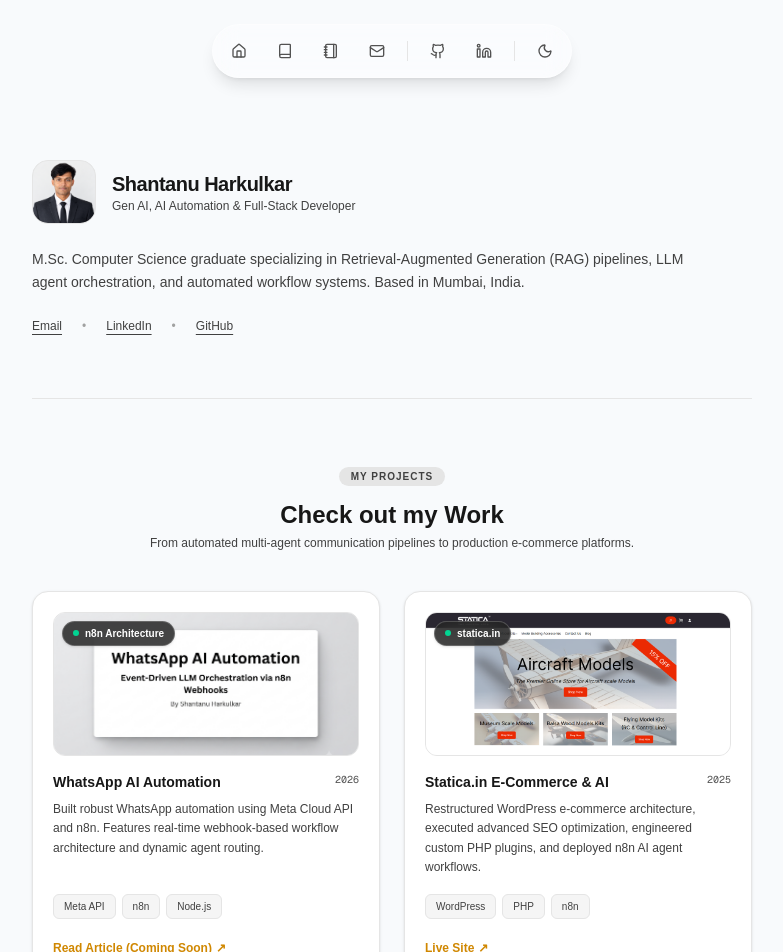
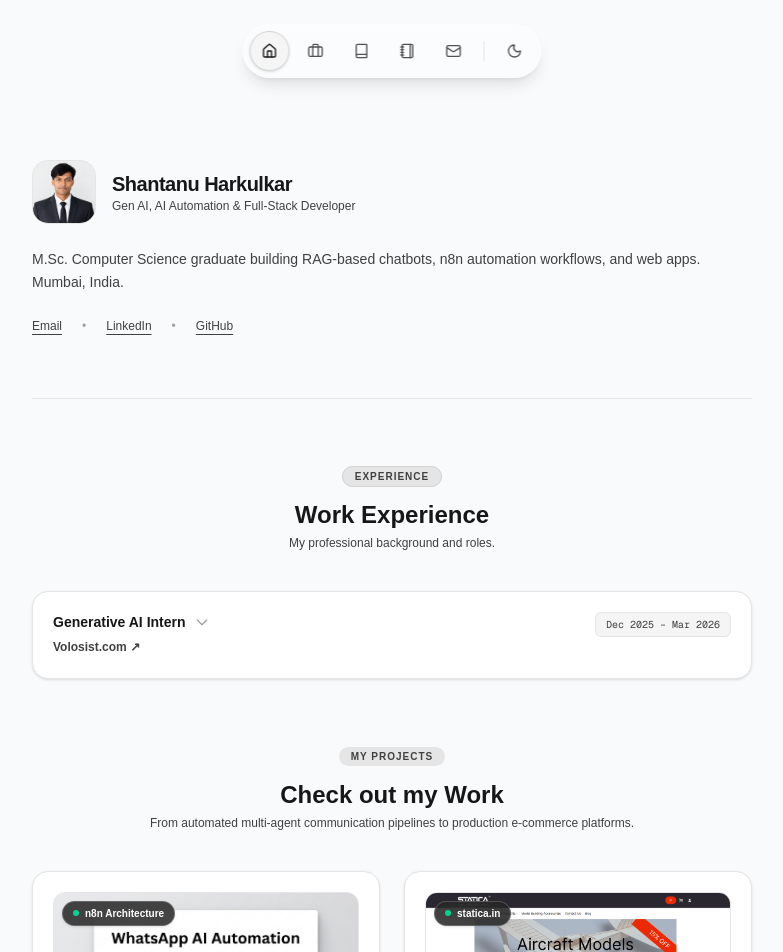
Before and after one commit to shantanuuh/portfolio, a Next.js app: page / in a window 1280 px wide. Shown: the top 952 px of the page, without its empty margins (248-1031 px from the left). Built offline with nearby package versions, Linux system fonts and the light colour scheme.

Commit message:
Update portfolio: new bio, navigation, theme

```diff
--- a/src/app/page.tsx
+++ b/src/app/page.tsx
@@ -6,6 +6,7 @@
 
 export default function Home() {
     const [isPhotoOpen, setIsPhotoOpen] = useState(false);
+    const [isExpExpanded, setIsExpExpanded] = useState(false);
 
     return (
         <main className="max-w-3xl mx-auto px-4 sm:px-6 pb-8 pt-32 sm:pt-40 md:pb-16">
@@ -16,7 +17,7 @@
                     {/* Interactive Zoomable Profile Badge Container */}
                     <button
                         onClick={() => setIsPhotoOpen(true)}
-                        className="group relative w-16 h-16 rounded-2xl bg-neutral-200 dark:bg-neutral-800 border border-neutral-200 dark:border-neutral-700 overflow-hidden flex items-center justify-center shadow-inner shrink-0 cursor-pointer focus:outline-none focus:ring-2 focus:ring-amber-500/50 transition-all duration-300 hover:scale-105 active:scale-95"
+                        className="group relative w-16 h-16 rounded-2xl bg-neutral-200 dark:bg-neutral-800 border border-neutral-200 dark:border-neutral-700 overflow-hidden flex items-center justify-center shadow-inner shrink-0 cursor-pointer focus:outline-none focus:ring-2 focus:ring-neutral-500/50 transition-all duration-300 hover:scale-105 active:scale-95"
                         title="Click to expand profile photo"
                     >
                         <img
@@ -63,7 +64,7 @@
                 )}
 
                 <p className="text-xs sm:text-sm text-neutral-700 dark:text-neutral-300 leading-relaxed max-w-2xl">
-                    M.Sc. Computer Science graduate specializing in Retrieval-Augmented Generation (RAG) pipelines, LLM agent orchestration, and automated workflow systems. Based in Mumbai, India.
+                    M.Sc. Computer Science graduate building RAG-based chatbots, n8n automation workflows, and web apps. Mumbai, India.
                 </p>
 
                 {/* Contact Badges with Hover Image Previews */}
@@ -117,6 +118,104 @@
 
             <hr className="border-neutral-200 dark:border-neutral-800 mb-16" />
 
+            {/* Experience Section */}
+            <section id="experience" className="mb-16 scroll-mt-32">
+                <div className="text-center mb-10">
+                    <span className="text-[10px] uppercase tracking-widest bg-neutral-200 dark:bg-neutral-800 text-neutral-700 dark:text-neutral-300 px-3 py-1 rounded-full font-semibold border border-neutral-300 dark:border-neutral-700">
+                        Experience
+                    </span>
+                    <h2 className="text-xl sm:text-2xl font-bold text-neutral-900 dark:text-white mt-3">
+                        Work Experience
+                    </h2>
+                    <p className="text-xs text-neutral-700 dark:text-neutral-400 mt-1">
+                        My professional background and roles.
+                    </p>
+                </div>
+
+                {/* Single Outer Border Card Container */}
+                <div
+                    onClick={() => setIsExpExpanded(!isExpExpanded)}
+                    className="group p-5 rounded-2xl bg-white dark:bg-[#121214] border border-neutral-200 dark:border-neutral-800 shadow-sm hover:border-neutral-300 dark:hover:border-neutral-700 cursor-pointer transition-all duration-300 select-none"
+                >
+                    {/* Header Row */}
+                    <div className="flex items-start justify-between gap-3">
+                        <div className="flex-1">
+                            <div className="flex items-center gap-2">
+                                <h3 className="text-sm font-bold text-neutral-900 dark:text-white group-hover:text-neutral-600 dark:group-hover:text-neutral-300 transition-colors">
+                                    Generative AI Intern
+                                </h3>
+                                <svg
+                                    className={`w-4 h-4 text-neutral-400 transition-transform duration-300 ease-in-out ${isExpExpanded
+                                        ? "rotate-180 text-neutral-700 dark:text-neutral-200"
+                                        : ""
+                                        }`}
+                                    fill="none"
+                                    viewBox="0 0 24 24"
+                                    stroke="currentColor"
+                                >
+                                    <path
+                                        strokeLinecap="round"
+                                        strokeLinejoin="round"
+                                        strokeWidth={2}
+                                        d="M19 9l-7 7-7-7"
+                                    />
+                                </svg>
+                            </div>
+
+                            {/* Clickable Volosist.com Link */}
+                            <div className="mt-0.5">
+                                <a
+                                    href="https://volosist.com"
+                                    target="_blank"
+                                    rel="noreferrer"
+                                    onClick={(e) => e.stopPropagation()}
+                                    className="text-xs font-semibold text-neutral-700 dark:text-neutral-300 hover:text-neutral-900 dark:hover:text-white hover:underline inline-flex items-center gap-0.5 transition-colors"
+                                >
+                                    Volosist.com ↗
+                                </a>
+                            </div>
+                        </div>
+
+                        <span className="font-mono text-[10px] text-neutral-700 dark:text-neutral-300 bg-neutral-100 dark:bg-neutral-900 px-2.5 py-1 rounded-md border border-neutral-200 dark:border-neutral-800 shrink-0">
+                            Dec 2025 – Mar 2026
+                        </span>
+                    </div>
+
+                    {/* Expandable Content Container */}
+                    <div
+                        className={`grid transition-all duration-500 ease-in-out overflow-hidden ${isExpExpanded
+                            ? "grid-rows-[1fr] opacity-100 mt-4 pt-4 border-t border-neutral-200 dark:border-neutral-800"
+                            : "grid-rows-[0fr] opacity-0 group-hover:grid-rows-[1fr] group-hover:opacity-100 group-hover:mt-4 group-hover:pt-4 group-hover:border-t group-hover:border-neutral-200 dark:group-hover:border-neutral-800"
+                            }`}
+                    >
+                        <div className="overflow-hidden">
+                            <ul className="text-xs text-neutral-700 dark:text-neutral-400 space-y-2.5 list-disc list-outside ml-3.5 marker:text-neutral-400 dark:marker:text-neutral-500 leading-relaxed">
+                                <li>
+                                    Architected end-to-end WhatsApp automation workflows using Meta
+                                    Cloud API and n8n webhooks.
+                                </li>
+                                <li>
+                                    Developed statica.in, an e-commerce platform featuring a custom-built
+                                    PHP chatbot plugin.
+                                </li>
+                                <li>
+                                    Engineered Retrieval-Augmented Generation (RAG) AI agents for
+                                    intelligent customer support.
+                                </li>
+                                <li>
+                                    Configured secure SMTP email automation systems for dynamic newsletter
+                                    and campaign workflows.
+                                </li>
+                                <li>
+                                    Implemented on-page and off-page SEO strategies, significantly
+                                    improving search visibility.
+                                </li>
+                            </ul>
+                        </div>
+                    </div>
+                </div>
+            </section>
+
             {/* Projects Section */}
             <section id="projects" className="mb-16 scroll-mt-32">
                 <div className="text-center mb-10">
@@ -154,7 +253,7 @@
                                 <span className="text-[10px] bg-neutral-100 dark:bg-neutral-900 text-neutral-700 dark:text-neutral-400 px-2.5 py-1 rounded-md border border-neutral-200 dark:border-neutral-800">n8n</span>
                                 <span className="text-[10px] bg-neutral-100 dark:bg-neutral-900 text-neutral-700 dark:text-neutral-400 px-2.5 py-1 rounded-md border border-neutral-200 dark:border-neutral-800">Node.js</span>
                             </div>
-                            <Link href="/blogs" className="text-xs font-semibold text-yellow-600 dark:text-[#FFF176] hover:underline inline-flex items-center gap-1">
+                            <Link href="/blogs" className="text-xs font-semibold text-neutral-700 dark:text-neutral-300 hover:text-neutral-900 dark:hover:text-white hover:underline inline-flex items-center gap-1 transition-colors">
                                 <span>Read Article (Coming Soon)</span> ↗
                             </Link>
                         </div>
@@ -188,7 +287,7 @@
                                 <span className="text-[10px] bg-neutral-100 dark:bg-neutral-900 text-neutral-700 dark:text-neutral-400 px-2.5 py-1 rounded-md border border-neutral-200 dark:border-neutral-800">PHP</span>
                                 <span className="text-[10px] bg-neutral-100 dark:bg-neutral-900 text-neutral-700 dark:text-neutral-400 px-2.5 py-1 rounded-md border border-neutral-200 dark:border-neutral-800">n8n</span>
                             </div>
-                            <a href="https://statica.in" target="_blank" className="text-xs font-semibold text-yellow-600 dark:text-[#FFF176] hover:underline inline-flex items-center gap-1" rel="noreferrer">
+                            <a href="https://statica.in" target="_blank" className="text-xs font-semibold text-neutral-700 dark:text-neutral-300 hover:text-neutral-900 dark:hover:text-white hover:underline inline-flex items-center gap-1 transition-colors" rel="noreferrer">
                                 <span>Live Site</span> ↗
                             </a>
                         </div>
@@ -196,7 +295,7 @@
                 </div>
             </section>
 
-            {/* Technical Skills Section (With Clean Steel Shine Inner Glows) */}
+            {/* Technical Skills Section */}
             <section id="skills" className="mb-16 scroll-mt-32">
                 <div className="text-center mb-10">
                     <span className="text-[10px] uppercase tracking-widest bg-neutral-200 dark:bg-neutral-800 text-neutral-700 dark:text-neutral-300 px-3 py-1 rounded-full font-semibold">Skills</span>
@@ -207,7 +306,7 @@
                 {/* Outer wrapper card */}
                 <div className="p-4 sm:p-5 rounded-2xl bg-white dark:bg-[#121214] border border-neutral-200 dark:border-neutral-800 shadow-sm space-y-4">
 
-                    {/* Inner Category 1 with Steel Shine */}
+                    {/* Inner Category 1 */}
                     <div className="steel-shine-inner-glow">
                         <div className="steel-shine-content p-4">
                             <h3 className="text-[11px] font-bold uppercase tracking-wider text-neutral-500 dark:text-neutral-500 mb-3">AI Systems & Automation</h3>
@@ -221,7 +320,7 @@
                         </div>
                     </div>
 
-                    {/* Inner Category 2 with Steel Shine */}
+                    {/* Inner Category 2 */}
                     <div className="steel-shine-inner-glow">
                         <div className="steel-shine-content p-4">
                             <h3 className="text-[11px] font-bold uppercase tracking-wider text-neutral-500 dark:text-neutral-500 mb-3">Languages & Core Frameworks</h3>
@@ -235,7 +334,7 @@
                         </div>
                     </div>
 
-                    {/* Inner Category 3 with Steel Shine */}
+                    {/* Inner Category 3 */}
                     <div className="steel-shine-inner-glow">
                         <div className="steel-shine-content p-4">
                             <h3 className="text-[11px] font-bold uppercase tracking-wider text-neutral-500 dark:text-neutral-500 mb-3">Vector Stores & Data</h3>
@@ -250,7 +349,7 @@
                 </div>
             </section>
 
-            {/* Academic Background Section (With Clean Steel Shine Inner Glows) */}
+            {/* Academic Background Section */}
             <section id="education" className="mb-16 scroll-mt-32">
                 <div className="text-center mb-10">
                     <span className="text-[10px] uppercase tracking-widest bg-neutral-200 dark:bg-neutral-800 text-neutral-700 dark:text-neutral-300 px-3 py-1 rounded-full font-semibold">Education</span>
@@ -261,7 +360,7 @@
                 {/* Outer wrapper card */}
                 <div className="p-4 sm:p-5 rounded-2xl bg-white dark:bg-[#121214] border border-neutral-200 dark:border-neutral-800 shadow-sm space-y-4">
 
-                    {/* Inner Degree 1 with Steel Shine */}
+                    {/* Inner Degree 1 */}
                     <div className="steel-shine-inner-glow">
                         <div className="steel-shine-content p-4 flex flex-col sm:flex-row justify-between sm:items-center gap-2">
                             <div>
@@ -272,7 +371,7 @@
                         </div>
                     </div>
 
-                    {/* Inner Degree 2 with Steel Shine */}
+                    {/* Inner Degree 2 */}
                     <div className="steel-shine-inner-glow">
                         <div className="steel-shine-content p-4 flex flex-col sm:flex-row justify-between sm:items-center gap-2">
                             <div>
@@ -288,11 +387,8 @@
 
             {/* Contact Section */}
             <section id="contact" className="mb-16 scroll-mt-32">
-                {/* Single Steel Shine Card spanning full section width */}
                 <div className="steel-shine-inner-glow">
                     <div className="steel-shine-content p-8 sm:p-10 text-center">
-
-                        {/* Heading & Subtitle inside card */}
                         <h2 className="text-xl sm:text-2xl font-bold text-neutral-900 dark:text-white mb-2">
                             Get in Touch
                         </h2>
@@ -300,34 +396,18 @@
                             Open to opportunities, collaborations, and conversations.
                         </p>
 
-                        {/* Body text with links */}
                         <p className="text-xs sm:text-sm text-neutral-700 dark:text-neutral-300 max-w-lg mx-auto leading-relaxed border-t border-neutral-100 dark:border-neutral-800/80 pt-6">
                             Feel free to reach out — drop me an email at{" "}
                             <a
                                 href="mailto:shantanuharkulkar125@gmail.com"
-                                className="text-yellow-600 dark:text-[#FFF176] font-medium underline underline-offset-4 hover:opacity-80 transition-opacity"
+                                className="text-neutral-900 dark:text-white font-medium underline underline-offset-4 hover:opacity-80 transition-opacity"
                             >
                                 shantanuharkulkar125@gmail.com
                             </a>
-                            {" "}or connect on{" "}
-                            <a
-                                href="https://www.linkedin.com/in/shantanu-harkulkar-563b38269/"
-                                target="_blank"
-                                rel="noreferrer"
-                                className="text-yellow-600 dark:text-[#FFF176] font-medium underline underline-offset-4 hover:opacity-80 transition-opacity"
-                            >
-                                LinkedIn
-                            </a>.
                         </p>
                     </div>
                 </div>
             </section>
-
-            {/* Footer */}
-            <footer className="pt-8 border-t border-neutral-200 dark:border-neutral-800 text-center text-xs text-neutral-600 dark:text-neutral-400">
-                © 2026 Shantanu Harkulkar.
-            </footer>
-
         </main>
     );
 }
--- a/src/components/Navigation.tsx
+++ b/src/components/Navigation.tsx
@@ -2,41 +2,87 @@
 
 import { useTheme } from "next-themes";
 import { useEffect, useState } from "react";
-import { Home, Book, Notebook, Mail, Sun, Moon } from "lucide-react";
+import { usePathname } from "next/navigation";
+import { Home, Book, Notebook, Briefcase, Mail, Sun, Moon } from "lucide-react";
 import Link from "next/link";
-
-function Github(props: any) {
-  return (
-    <svg xmlns="http://www.w3.org/2000/svg" width="24" height="24" viewBox="0 0 24 24" fill="none" stroke="currentColor" strokeWidth="2" strokeLinecap="round" strokeLinejoin="round" {...props}><path d="M15 22v-4a4.8 4.8 0 0 0-1-3.5c3 0 6-2 6-5.5.08-1.25-.27-2.48-1-3.5.28-1.15.28-2.35 0-3.5 0 0-1 0-3 1.5-2.64-.5-5.36-.5-8 0C6 2 5 2 5 2c-.3 1.15-.3 2.35 0 3.5A5.403 5.403 0 0 0 4 9c0 3.5 3 5.5 6 5.5-.39.49-.68 1.05-.85 1.65-.17.6-.22 1.23-.15 1.85v4"/><path d="M9 18c-4.51 2-5-2-7-2"/></svg>
-  );
-}
-
-function Linkedin(props: any) {
-  return (
-    <svg xmlns="http://www.w3.org/2000/svg" width="24" height="24" viewBox="0 0 24 24" fill="none" stroke="currentColor" strokeWidth="2" strokeLinecap="round" strokeLinejoin="round" {...props}><path d="M16 8a6 6 0 0 1 6 6v7h-4v-7a2 2 0 0 0-2-2 2 2 0 0 0-2 2v7h-4v-7a6 6 0 0 1 6-6z"/><rect width="4" height="12" x="2" y="9"/><circle cx="4" cy="4" r="2"/></svg>
-  );
-}
 
 export default function Navigation() {
   const { theme, setTheme, systemTheme } = useTheme();
   const [mounted, setMounted] = useState(false);
+  const [activeSection, setActiveSection] = useState<string>("");
+  const pathname = usePathname();
+  const isHomePage = pathname === "/";
 
   useEffect(() => {
     setMounted(true);
   }, []);
 
+  // Precise scroll-position detection to prevent skipping small sections
+  useEffect(() => {
+    if (!isHomePage) {
+      setActiveSection("");
+      return;
+    }
+
+    const sectionIds = ["projects", "experience", "contact"];
+
+    const handleScroll = () => {
+      const scrollPosition = window.scrollY + window.innerHeight / 2.5;
+
+      // When near top of the page, default to Home
+      if (window.scrollY < 180) {
+        setActiveSection("");
+        return;
+      }
+
+      // Check if user is scrolled near the bottom of the page (activates Contact)
+      if (
+        window.innerHeight + window.scrollY >=
+        document.documentElement.scrollHeight - 50
+      ) {
+        setActiveSection("contact");
+        return;
+      }
+
+      // Find the current section under the focus line
+      let current = "";
+      for (const id of sectionIds) {
+        const element = document.getElementById(id);
+        if (element) {
+          const top = element.offsetTop;
+          const height = element.offsetHeight;
+          if (scrollPosition >= top && scrollPosition < top + height) {
+            current = id;
+            break;
+          }
+        }
+      }
+
+      setActiveSection(current);
+    };
+
+    // Initial check on load
+    handleScroll();
+
+    window.addEventListener("scroll", handleScroll, { passive: true });
+    return () => window.removeEventListener("scroll", handleScroll);
+  }, [isHomePage]);
+
   const currentTheme = theme === "system" ? systemTheme : theme;
+
+  const getHref = (href: string) => {
+    if (href.startsWith("#")) {
+      return isHomePage ? href : `/${href}`;
+    }
+    return href;
+  };
 
   const navItems = [
     { icon: Home, label: "Home", href: "/" },
+    { icon: Briefcase, label: "Experience", href: "#experience" },
     { icon: Book, label: "Projects", href: "#projects" },
     { icon: Notebook, label: "Blog", href: "/blogs" },
     { icon: Mail, label: "Contact", href: "#contact" },
-  ];
-
-  const socialItems = [
-    { icon: Github, label: "GitHub", href: "https://github.com/shantanuuh" },
-    { icon: Linkedin, label: "LinkedIn", href: "https://linkedin.com/in/shantanu-harkulkar-563b38269/" },
   ];
 
   const toggleTheme = () => {
@@ -47,15 +93,29 @@
     <div className="fixed top-6 left-1/2 -translate-x-1/2 z-50">
       <nav className="flex items-center gap-1.5 p-1.5 rounded-full bg-white/40 dark:bg-black/40 backdrop-blur-md backdrop-saturate-150 border border-white/40 dark:border-white/10 shadow-lg dark:shadow-2xl transition-all duration-300">
 
-        {navItems.map((item) => (
-          <NavItem key={item.label} {...item} />
-        ))}
+        {navItems.map((item) => {
+          const targetHref = getHref(item.href);
 
-        <div className="w-px h-5 bg-neutral-200 dark:bg-neutral-800 mx-1" />
+          let isActive = false;
+          if (pathname === "/blogs") {
+            isActive = item.href === "/blogs";
+          } else if (isHomePage) {
+            if (activeSection) {
+              isActive = item.href === `#${activeSection}`;
+            } else {
+              isActive = item.href === "/";
+            }
+          }
 
-        {socialItems.map((item) => (
-          <NavItem key={item.label} {...item} external />
-        ))}
+          return (
+            <NavItem
+              key={item.label}
+              {...item}
+              href={targetHref}
+              isActive={isActive}
+            />
+          );
+        })}
 
         <div className="w-px h-5 bg-neutral-200 dark:bg-neutral-800 mx-1" />
 
@@ -88,10 +148,25 @@
   );
 }
 
-function NavItem({ icon: Icon, label, href, external }: { icon: any, label: string, href: string, external?: boolean }) {
-  const content = (
-    <div className="group relative">
-      <div className="flex items-center justify-center w-10 h-10 rounded-full border border-transparent dark:border-white/5 text-neutral-600 dark:text-neutral-400 transition-all duration-300 hover:text-neutral-900 dark:hover:text-white hover:bg-neutral-100 dark:hover:bg-white/10 hover:border-neutral-200 dark:hover:border-white/10 hover:scale-105">
+function NavItem({
+  icon: Icon,
+  label,
+  href,
+  isActive
+}: {
+  icon: any;
+  label: string;
+  href: string;
+  isActive?: boolean;
+}) {
+  return (
+    <Link href={href} className="group relative block">
+      <div
+        className={`flex items-center justify-center w-10 h-10 rounded-full border transition-all duration-300 hover:scale-105 ${isActive
+          ? "bg-neutral-100 dark:bg-white/15 border-neutral-300 dark:border-white/20 text-neutral-900 dark:text-white font-medium shadow-sm"
+          : "border-transparent dark:border-white/5 text-neutral-600 dark:text-neutral-400 hover:text-neutral-900 dark:hover:text-white hover:bg-neutral-100 dark:hover:bg-white/10 hover:border-neutral-200 dark:hover:border-white/10"
+          }`}
+      >
         <Icon className="w-4 h-4" />
       </div>
       <div className="absolute top-full mt-3 left-1/2 -translate-x-1/2 opacity-0 invisible group-hover:opacity-100 group-hover:visible transition-all duration-200 -translate-y-2 group-hover:translate-y-0 pointer-events-none">
@@ -100,16 +175,6 @@
           <div className="absolute -top-1 left-1/2 -translate-x-1/2 w-2 h-2 bg-neutral-900 dark:bg-neutral-100 rotate-45" />
         </div>
       </div>
-    </div>
+    </Link>
   );
-
-  if (external) {
-    return (
-      <a href={href} target="_blank" rel="noopener noreferrer">
-        {content}
-      </a>
-    );
-  }
-
-  return <Link href={href}>{content}</Link>;
 }
--- a/src/components/ThemeProvider.tsx
+++ b/src/components/ThemeProvider.tsx
@@ -7,5 +7,15 @@
   children,
   ...props
 }: React.ComponentProps<typeof NextThemesProvider>) {
-  return <NextThemesProvider {...props}>{children}</NextThemesProvider>;
+  return (
+    <NextThemesProvider
+      {...props}
+      scriptProps={{
+        // Tells Next.js compiler to treat the injected inline script tag as safe
+        "data-cfasync": "false",
+      }}
+    >
+      {children}
+    </NextThemesProvider>
+  );
 }
```
Also changed, not shown: src/app/blogs/page.tsx (+12 -9 lines), src/app/layout.tsx (line endings or trailing spaces).
